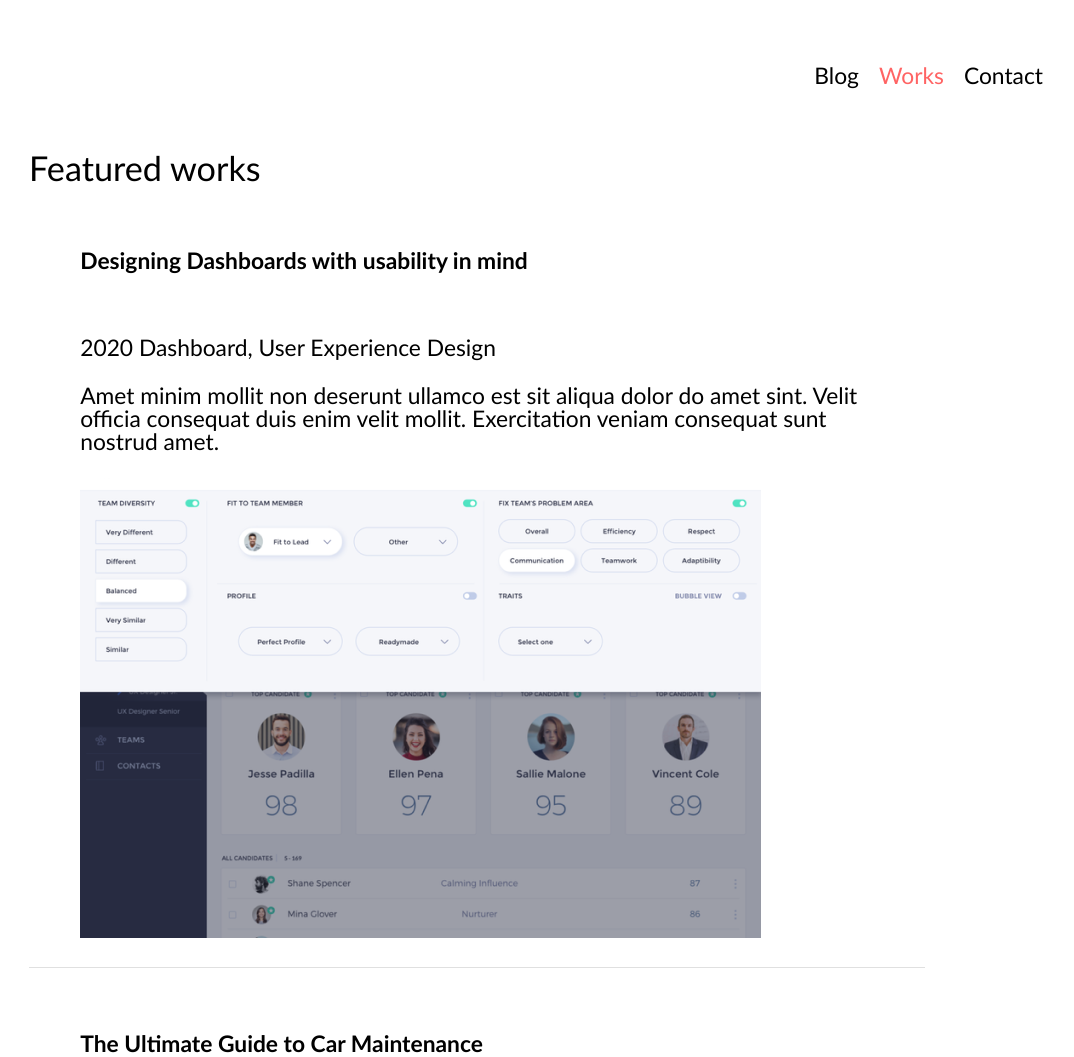
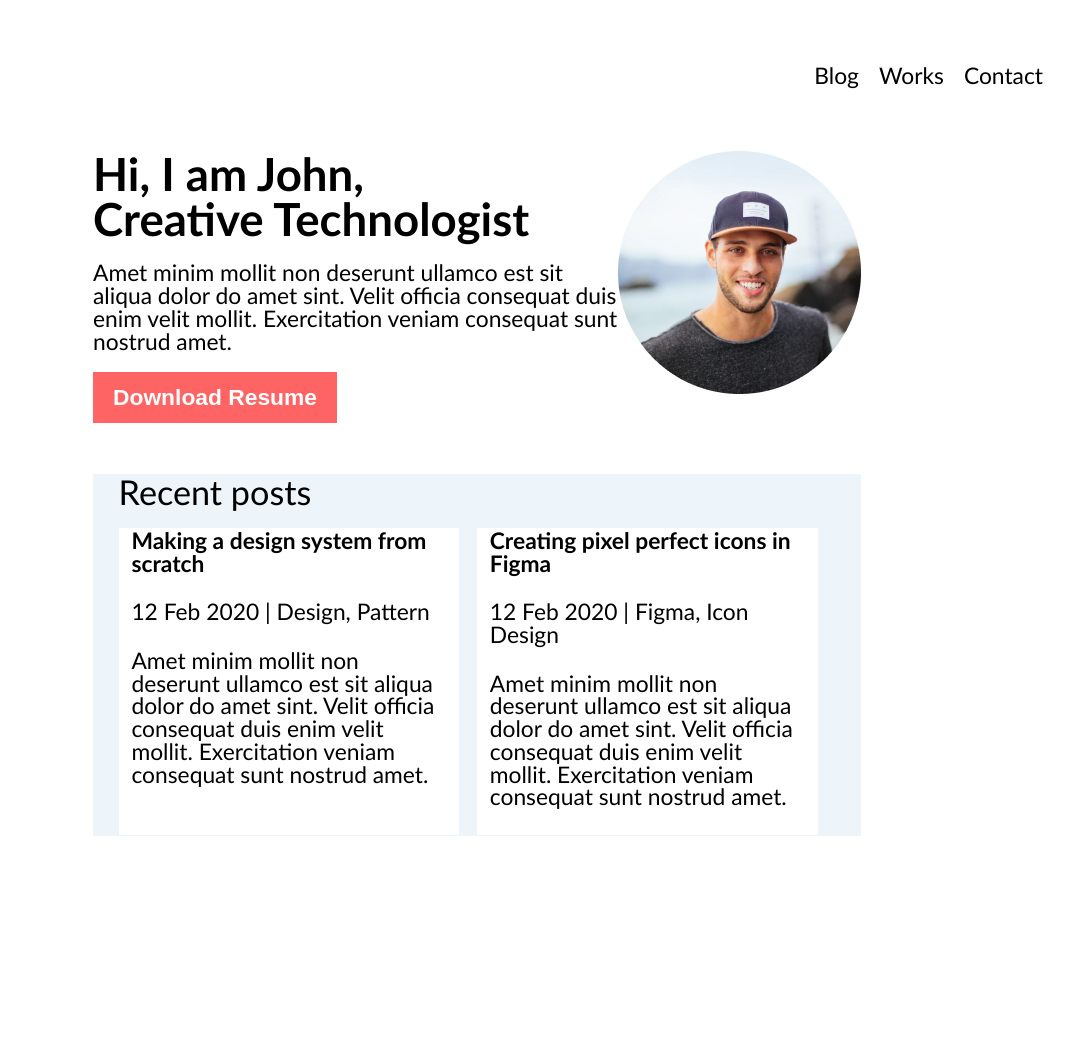
Before and after one commit to GustavoAlvHnr/Atv-Sound, a plain HTML site: page atv-portfolio/index.html in a window 1280 px wide. Shown: the top 1057 px of the page, without its empty margins (163-1237 px from the left). After the commit the page ends 836 px from the top, so only its background shows below. Drawn offline with Linux system fonts and the light colour scheme.

Commit message:
Atualização portfolio

```diff
--- a/atv-portfolio/css/style.css
+++ b/atv-portfolio/css/style.css
@@ -41,10 +41,10 @@ table {
 	border-collapse: collapse;
 	border-spacing: 0;
 }
-
 /*==============================================================================
                                     GERAL
 ================================================================================*/
+
 html{
     font-family: 'Trebuchet MS', 'Lucida Sans Unicode', 'Lucida Grande', 'Lucida Sans', Arial, sans-serif;
     font-size:calc(10px + 1vw);
@@ -53,9 +53,13 @@ a{
     color: black;
     text-decoration: none;
 }
+main{
+	margin: 0 20vw 0 20vw;
+}
 /*===========================================
                    TOPO
 ===========================================*/
+
 header{
 	margin: 5vw 5vw 5vw 5vw;
 }
@@ -69,20 +73,16 @@ header nav ul li{
 header nav ul li.atual a{
 	color: #FF6464;
 }
-
 /*===========================================
-                  CONTEÚDO
+           CONTEÚDO - Works
 ===========================================*/
 
-main.main{
-	margin: 0 15vw 0 15vw;
-}
-main h1{
+main.main h1{
 	font-size: 1.5rem;
 }
 main.main section{
    border-bottom:  1px solid #e0e0e0;
-   padding: 0 4vw 0 4vw;
+   padding: 0 6vw 0 6vw;
 }
 main.main section:last-child{
 	border:none;
@@ -96,7 +96,7 @@ main section p{
 	margin: 2vw 0 2vw 0;
 
 }
-main.ruandograu section p span{
+main.main section p span{
    background: #FF6464;
    border-radius: 20px;
    color: white;
@@ -111,3 +111,58 @@ footer{
 	text-align: center;
 	margin: 5vw 0 5vw 0;
 }
+footer ul{
+	display: flex;
+	justify-content: center;
+	margin: 0 0 3vw 0;
+}
+footer ul li{
+	margin: 0 10px 0 10px;
+	font-size: 1rem;
+}
+/*===========================================
+           CONTEÚDO - Homepage
+===========================================*/
+
+main section.banner{
+	margin: 4vw 0 4vw 0;
+	display: flex;
+}
+section.banner h1{
+	font-weight: bold;
+	font-size: 2rem;
+}
+section.banner p{
+	margin: 1.5vw 0vw 1.5vw 0vw;
+}
+section.banner button{
+	color: #ffffff;
+	font-weight: bold;
+	background: #FF6464;
+	padding: 12px 20px 12px 20px;
+	border: none;
+	font-size: 1rem;
+}
+section.rt-post{
+	background: #edf4fa;
+	padding: 1px 2vw 1px 2vw;
+}
+section.rt-post h2{
+	font-size: 1.5rem;
+	margin: 0 0 1.5vw 0;
+}
+section.rt-post ul{
+	display: flex;
+	border-radius: 20px 20px 20px 20px;
+}
+section.rt-post ul li{
+	background: #ffffff;
+	margin: 0 1.4vw 0 0;
+	padding: 1px 1vw 1px 1vw;
+}
+section.rt-post h3{
+	font-weight: bold;
+}
+section.rt-post ul li p{
+	margin: 2vw 0 2vw 0;
+}
--- a/atv-portfolio/index.html
+++ b/atv-portfolio/index.html
@@ -3,8 +3,9 @@
 <head>
     <meta charset="UTF-8">
     <meta name="viewport" content="width=device-width, initial-scale=1.0">
-    <title>Featured works</title>
+    <title>Homepage</title>
     <link rel="stylesheet" href="css/style.css" type="text/css">
+    <script src="https://kit.fontawesome.com/c3b514b9b1.js" crossorigin="anonymous"></script>
 </head>
 <body>
     <header>
@@ -13,7 +14,7 @@
                 <li>
                     <a href="#">Blog</a>
                 </li>
-            <li class="atual">
+                <li>
                     <a href="#">Works</a>
                 </li>
                 <li>
@@ -22,41 +23,52 @@
             </ul>
         </nav>
        </header>
-   <main class="main">
-    <h1>Featured works</h1>
-    <section>
-        <h2>Designing Dashboards with usability in mind</h2>
-        <p><span>2020</span> Dashboard, User Experience Design</p>
-        <p>Amet minim mollit non deserunt ullamco est sit aliqua dolor do amet sint. Velit officia consequat duis enim velit mollit. Exercitation veniam consequat sunt nostrud amet.</p>
-        <p><img src="images/Rectangle4.png" alt="Dashboard page"></p>
+       <main>
+        <section class="banner">
+            <div>
+            <h1>
+                Hi, I am John, <br> Creative Technologist
+            </h1>
+            <p>
+                Amet minim mollit non deserunt ullamco est sit aliqua dolor do amet sint. Velit officia consequat duis enim velit mollit. Exercitation veniam consequat sunt nostrud amet.
+            </p>
+            <button>
+                Download Resume
+            </button>
+            </div>
+            <div>
+            <img src="images/Ellipse1.png" alt="">
+            </div>
         </section>
-    <section>
-        <h2>The Ultimate Guide to Car Maintenance</h2>
-        <p><span>2021</span> Dashboard, User Experience Design</p>
-        <p>Amet minim mollit non deserunt ullamco est sit aliqua dolor do amet sint. Velit officia consequat duis enim velit mollit. Exercitation veniam consequat sunt nostrud amet.</p>
-        <p><img src="images/Rectangle5.png" alt="Car page"></p>
+        <section class="rt-post">
+            <h2>
+                Recent posts
+            </h2>
+            <ul>
+                <li>
+                    <h3>
+                        Making a design system from scratch
+                    </h3>
+                    <p>
+                        12 Feb 2020   |    Design, Pattern
+                    </p>
+                    <p>
+                        Amet minim mollit non deserunt ullamco est sit aliqua dolor do amet sint. Velit officia consequat duis enim velit mollit. Exercitation veniam consequat sunt nostrud amet.
+                    </p>
+                </li>
+                <li>
+                    <h3>
+                        Creating pixel perfect icons in Figma
+                    </h3>
+                    <p>
+                        12 Feb 2020   |    Figma, Icon Design
+                    </p>
+                    <p>
+                        Amet minim mollit non deserunt ullamco est sit aliqua dolor do amet sint. Velit officia consequat duis enim velit mollit. Exercitation veniam consequat sunt nostrud amet.
+                    </p>
+                </li>
+            </ul>
         </section>
        </main>
-   <footer>
-    <nav>
-        <ul>
-            <li>
-                <a href="#"></a>
-            </li>
-            <li>
-                <a href="#"></a>
-            </li>
-            <li>
-                <a href="#"></a>
-            </li>
-            <li>
-                <a href="#"></a>
-            </li>
-        </ul>
-    </nav>
-    <p>
-        Copyright &copy;2020 All rights reserved
-    </p>
-   </footer>
 </body>
 </html>
```
Also changed, not shown: atv-portfolio/works.html (added, +71 -0 lines). Lines whose indentation alone changed are shown as unchanged.
